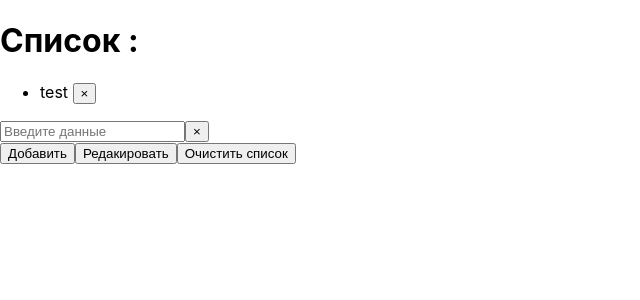
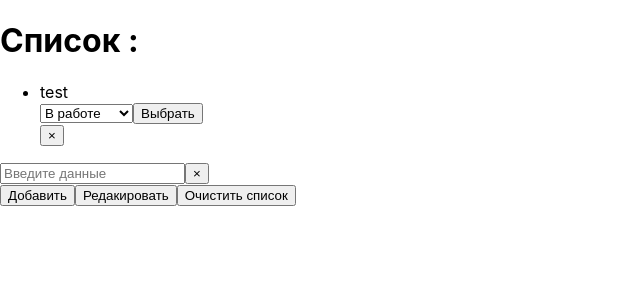
Before and after one commit to HelgaTaleriko/ToDoList2, a React (Create React App) app: page / in a window 1280 px wide. Shown: the top 300 px of the page, without its empty margins (0-640 px from the left). Built offline with nearby package versions, Linux system fonts and the light colour scheme.

Commit message:
feat(form): Добавит форму с выбором списка

```diff
--- a/package.json
+++ b/package.json
@@ -11,6 +11,7 @@
     "@types/react": "^18.0.15",
     "@types/react-dom": "^18.0.6",
     "react": "^18.2.0",
+    "react-bootstrap": "^2.4.0",
     "react-dom": "^18.2.0",
     "react-scripts": "5.0.1",
     "typescript": "^4.7.4",
--- a/src/App.css
+++ b/src/App.css
@@ -1,38 +1,15 @@
-.App {
-  text-align: center;
-}
-
-.App-logo {
-  height: 40vmin;
-  pointer-events: none;
-}
-
-@media (prefers-reduced-motion: no-preference) {
-  .App-logo {
-    animation: App-logo-spin infinite 20s linear;
-  }
-}
-
-.App-header {
-  background-color: #282c34;
-  min-height: 100vh;
+ul{
   display: flex;
   flex-direction: column;
-  align-items: center;
-  justify-content: center;
-  font-size: calc(10px + 2vmin);
-  color: white;
+  flex-wrap: wrap;
+  max-height: 300px;
+  padding: 0;
 }
-
-.App-link {
-  color: #61dafb;
+li{
+  width: 33%;
+  height: 100px;
+  background: red;
+  background-clip: content-box;
+  padding: 10px;
+  list-style: none;
 }
-
-@keyframes App-logo-spin {
-  from {
-    transform: rotate(0deg);
-  }
-  to {
-    transform: rotate(360deg);
-  }
-}
--- a/src/App.tsx
+++ b/src/App.tsx
@@ -1,6 +1,6 @@
 import React from "react";
 import logo from "./logo.svg";
-import "./App.css";
+
 import { ToDoList } from "./ToDoList";
 
 export function App() {
--- a/src/ToDoList/ToDoList.tsx
+++ b/src/ToDoList/ToDoList.tsx
@@ -1,7 +1,6 @@
 import React, { useState } from "react";
 import { ToDoListDisplay } from "./ToDoListDisplay";
 import { ToDoListButtons } from "./ToDoListButtons";
-import { type } from "@testing-library/user-event/dist/type";
 
 export type ItemType = {
   text: string;
--- /dev/null
+++ b/src/ToDoList/ToDoListButtons/TDLForm/TDLForm.tsx
@@ -0,0 +1,29 @@
+import React, { useState } from "react";
+
+export const TDLForm = () => {
+  const [selectedValue, setSelectedValue] = useState("");
+
+  const handleChange = (event: {
+    target: { value: React.SetStateAction<string> };
+  }) => {
+    setSelectedValue(event.target.value);
+  };
+
+  const handleSubmit = (event: { preventDefault: () => void }) => {
+    alert("Выберите дествие: " + selectedValue);
+
+    event.preventDefault();
+  };
+
+  return (
+    <form onSubmit={handleSubmit}>
+      <label>
+        <select value={selectedValue} onChange={handleChange}>
+          <option value="В работе">В работе</option>
+          <option value="Завершено">Завершено</option>
+        </select>
+      </label>
+      <input type="submit" value="Выбрать" />
+    </form>
+  );
+};
--- /dev/null
+++ b/src/ToDoList/ToDoListButtons/TDLForm/index.ts
@@ -0,0 +1 @@
+export * from "./TDLForm";
--- a/src/ToDoList/ToDoListDisplay/ToDoListDisplay.tsx
+++ b/src/ToDoList/ToDoListDisplay/ToDoListDisplay.tsx
@@ -1,7 +1,7 @@
 import React from "react";
 import { ToDoListItem } from "./ToDoListItem";
+// import { ToDoListColumns } from "./ToDoListColumns";
 import { ItemType } from "../ToDoList";
-
 export type Iprops = {
   items: ItemType[];
   deleteItem: (id: number) => void;
@@ -9,6 +9,7 @@ export type Iprops = {
 
 export const ToDoListDisplay = ({ items, deleteItem }: Iprops) => {
   const text = "Список :";
+
   return (
     <div>
       <h1> {text}</h1>
--- a/src/ToDoList/ToDoListDisplay/ToDoListItem/ToDoListItem.tsx
+++ b/src/ToDoList/ToDoListDisplay/ToDoListItem/ToDoListItem.tsx
@@ -1,5 +1,7 @@
 import React from "react";
 import { ItemType } from "../../ToDoList";
+import { TDLForm } from "../../ToDoListButtons/TDLForm";
+
 type Iprops = {
   item: ItemType;
   deleteItem: (id: number) => void;
@@ -12,7 +14,9 @@ export const ToDoListItem = ({ item, deleteItem }: Iprops) => {
   return (
     <div>
       <li>
-        {item.text} <button onClick={handleDelete}>&times;</button>
+        {item.text}
+        <TDLForm />
+        <button onClick={handleDelete}>&times;</button>
       </li>
     </div>
   );
```
Also changed, not shown: src/ToDoList/ToDoListDisplay/ToDoList.css (added), 1 other file (tests, documents, lock files or other folders).
